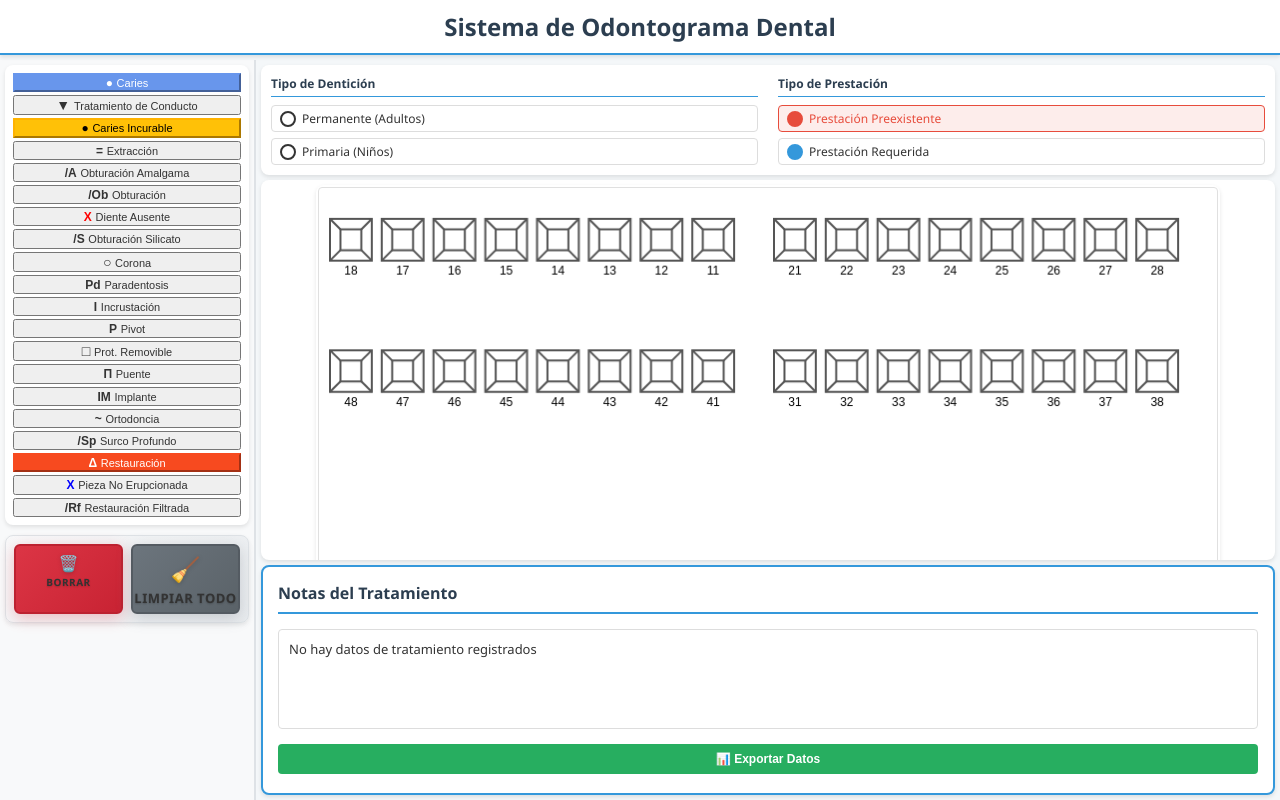
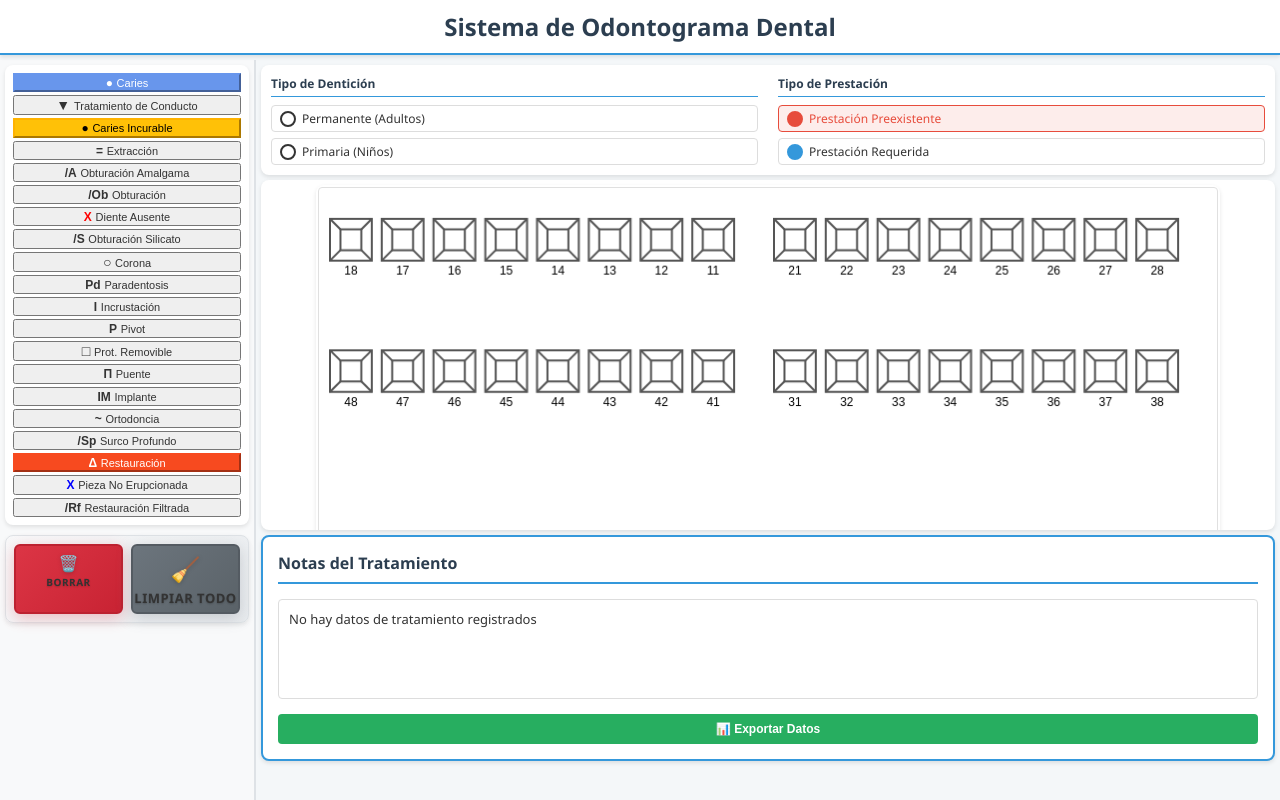
Before and after one commit to zendev2112/odontograma, a plain HTML site: page index.html in a window 1280 px wide. Drawn offline with nearby package versions, Linux system fonts and the light colour scheme.

Commit message:
reduce odontogram container

```diff
--- a/style.css
+++ b/style.css
@@ -11,8 +11,6 @@ body {
     padding: 0;
     background: #f4f7f9;
     color: #333;
-    overflow: hidden;
-    /* Prevent scrolling */
 }
 
 h1 {
@@ -68,7 +66,6 @@ h1 {
     gap: 5px;
     padding: 5px;
     box-sizing: border-box;
-    height: calc(100vh - 60px);
 }
 
 /* CONTROLS ROW ABOVE ODONTOGRAM */
@@ -99,12 +96,11 @@ h1 {
 
 /* NOTES ROW BELOW ODONTOGRAM */
 .notes-row {
-    flex: 1;
+    flex-shrink: 0;
     background: white;
     border-radius: 8px;
     box-shadow: 0 2px 4px rgba(0, 0, 0, 0.1);
     padding: 15px;
-    overflow-y: auto;
     min-height: 200px;
     border: 2px solid #3498db;
 }
@@ -132,7 +128,7 @@ h1 {
     border-radius: 8px;
     box-shadow: 0 2px 4px rgba(0, 0, 0, 0.1);
     padding: 5px;
-    height: 380px;
+    height: 350px;
     overflow: hidden;
 }
 
```
